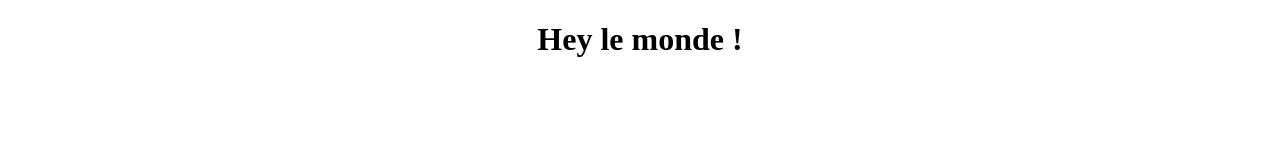
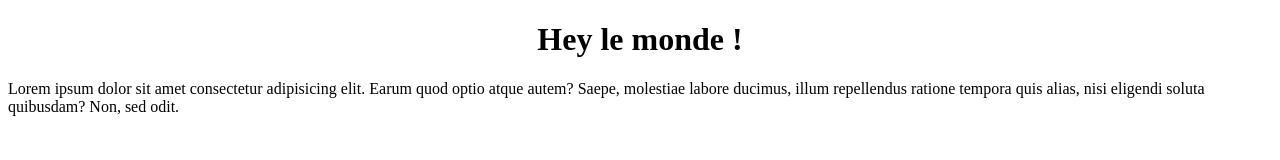
Before and after one commit to matc78/lab-html, a plain HTML site: page index.html in a window 1280 px wide. Drawn offline with Linux system fonts and the light colour scheme.

Commit message:
add daniel's article

```diff
--- a/index.html
+++ b/index.html
@@ -11,5 +11,8 @@
     <h1>
         Hey le monde !
     </h1>
+    <p>
+        Lorem ipsum dolor sit amet consectetur adipisicing elit. Earum quod optio atque autem? Saepe, molestiae labore ducimus, illum repellendus ratione tempora quis alias, nisi eligendi soluta quibusdam? Non, sed odit.
+    </p>
 </body>
 </html>
```
